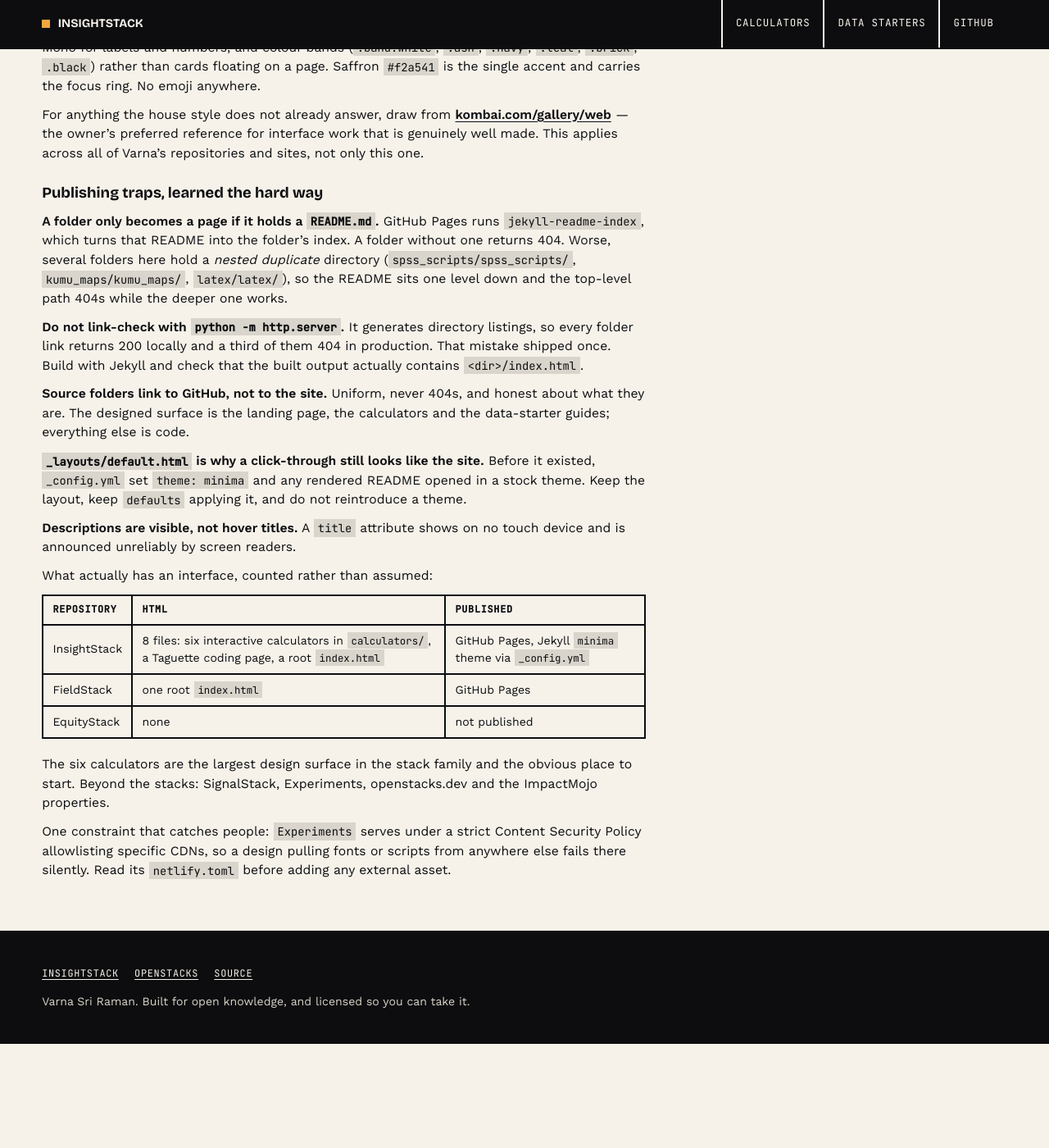
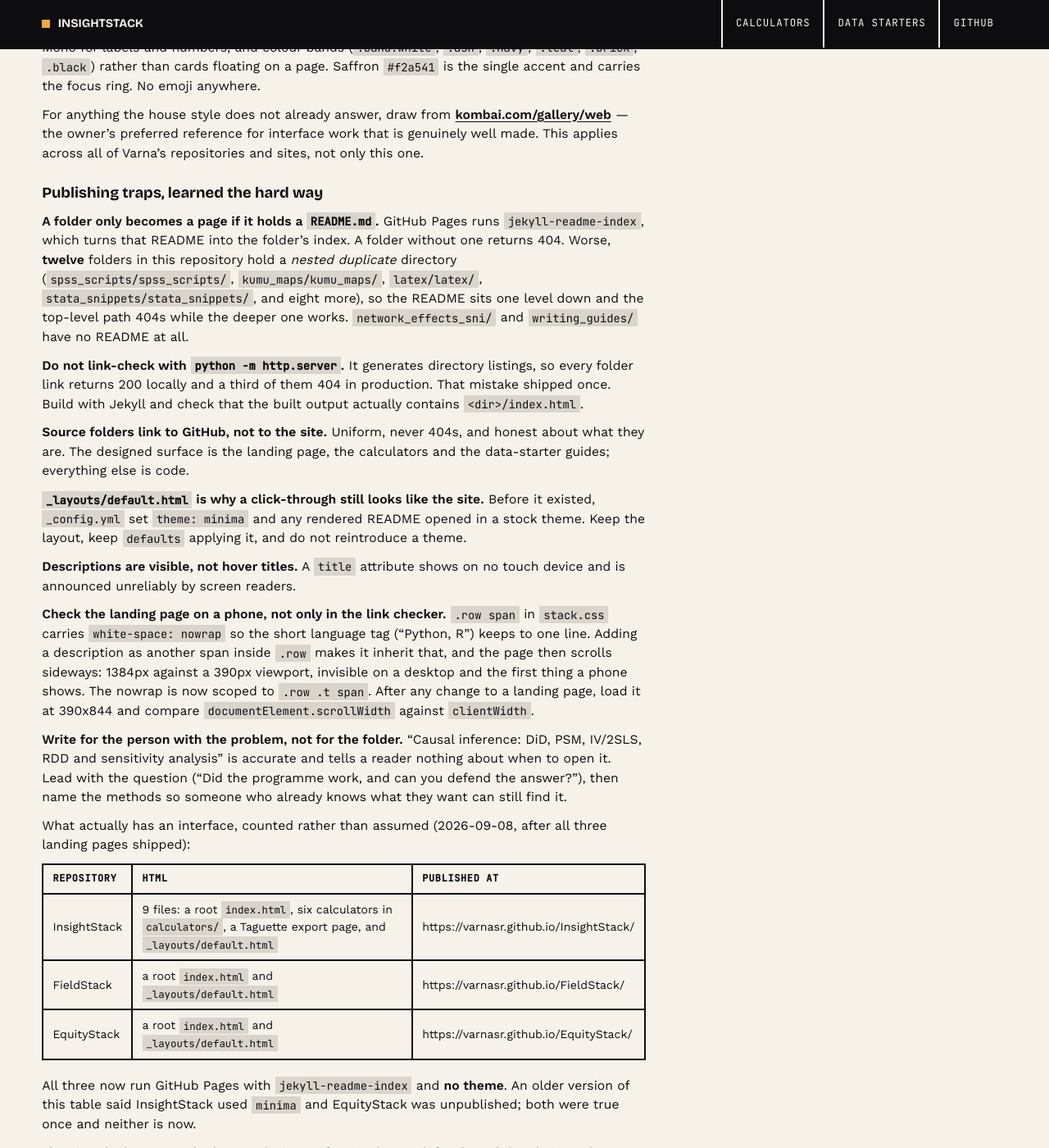
Before and after one commit to Varnasr/InsightStack, a Jekyll site: the page built from CLAUDE.md, in a window 1280 px wide and 1400 px high, scrolled down 2036 px. Shown: the whole window at 82% size. Built offline with Jekyll 4.4.1, drawn with Linux system fonts in a browser that asks for light colours; our own code applies the rules of GitHub Pages for plain Markdown files; before the commit the page ends 3309 px from its top, so only the background shows below that.

Commit message:
Correct the stale facts in CLAUDE.md, and record the two lessons from this round
The interface table said InsightStack renders through Jekyll's `minima`
theme and EquityStack is not published. Both were true when written and
neither is now: the theme was removed in favour of `_layouts/default.html`
(the same file says two paragraphs later not to reintroduce a theme), and
EquityStack has had a landing page since PR #21. Replaced with what is
actually deployed, dated, and with the three live URLs.

The nested-duplicate-directory warning named `spss_scripts/spss_scripts/`
and `kumu_maps/kumu_maps/` in all three repositories. Those folders exist
only in InsightStack, which has twelve of them; FieldStack and EquityStack
have none. Each copy now says which repository it is describing.

Added the two things this round taught. `.row span` carries
white-space: nowrap for the language tag, so a description added as
another span inherits it and the page scrolls to 1384px against a 390px
viewport, which is invisible on a desktop. And copy that lists a folder's
contents tells a reader nothing about when to open it.

EquityStack's design section also gains the house-style paragraph the
other two carry, now that it has assets/css/stack.css.

Co-Authored-By: Claude Opus 5 <noreply@anthropic.com>
Claude-Session: https://claude.ai/code/session_01DMYhECx2Dzbqad6KJxWZ7t

```diff
--- a/CLAUDE.md
+++ b/CLAUDE.md
@@ -97,10 +97,11 @@ applies across all of Varna's repositories and sites, not only this one.
 
 **A folder only becomes a page if it holds a `README.md`.** GitHub Pages runs
 `jekyll-readme-index`, which turns that README into the folder's index. A folder
-without one returns 404. Worse, several folders here hold a *nested duplicate*
-directory (`spss_scripts/spss_scripts/`, `kumu_maps/kumu_maps/`, `latex/latex/`),
-so the README sits one level down and the top-level path 404s while the deeper
-one works.
+without one returns 404. Worse, **twelve** folders in this repository hold a
+*nested duplicate* directory (`spss_scripts/spss_scripts/`, `kumu_maps/kumu_maps/`,
+`latex/latex/`, `stata_snippets/stata_snippets/`, and eight more), so the README
+sits one level down and the top-level path 404s while the deeper one works.
+`network_effects_sni/` and `writing_guides/` have no README at all.
 
 **Do not link-check with `python -m http.server`.** It generates directory
 listings, so every folder link returns 200 locally and a third of them 404 in
@@ -119,13 +120,32 @@ not reintroduce a theme.
 **Descriptions are visible, not hover titles.** A `title` attribute shows on no
 touch device and is announced unreliably by screen readers.
 
-What actually has an interface, counted rather than assumed:
+**Check the landing page on a phone, not only in the link checker.** `.row span`
+in `stack.css` carries `white-space: nowrap` so the short language tag ("Python,
+R") keeps to one line. Adding a description as another span inside `.row` makes
+it inherit that, and the page then scrolls sideways: 1384px against a 390px
+viewport, invisible on a desktop and the first thing a phone shows. The nowrap is
+now scoped to `.row .t span`. After any change to a landing page, load it at
+390x844 and compare `documentElement.scrollWidth` against `clientWidth`.
 
-| Repository | HTML | Published |
+**Write for the person with the problem, not for the folder.** "Causal inference:
+DiD, PSM, IV/2SLS, RDD and sensitivity analysis" is accurate and tells a reader
+nothing about when to open it. Lead with the question ("Did the programme work,
+and can you defend the answer?"), then name the methods so someone who already
+knows what they want can still find it.
+
+What actually has an interface, counted rather than assumed (2026-09-08, after
+all three landing pages shipped):
+
+| Repository | HTML | Published at |
 |---|---|---|
-| InsightStack | 8 files: six interactive calculators in `calculators/`, a Taguette coding page, a root `index.html` | GitHub Pages, Jekyll `minima` theme via `_config.yml` |
-| FieldStack | one root `index.html` | GitHub Pages |
-| EquityStack | none | not published |
+| InsightStack | 9 files: a root `index.html`, six calculators in `calculators/`, a Taguette export page, and `_layouts/default.html` | https://varnasr.github.io/InsightStack/ |
+| FieldStack | a root `index.html` and `_layouts/default.html` | https://varnasr.github.io/FieldStack/ |
+| EquityStack | a root `index.html` and `_layouts/default.html` | https://varnasr.github.io/EquityStack/ |
+
+All three now run GitHub Pages with `jekyll-readme-index` and **no theme**. An
+older version of this table said InsightStack used `minima` and EquityStack was
+unpublished; both were true once and neither is now.
 
 The six calculators are the largest design surface in the stack family and the
 obvious place to start. Beyond the stacks: SignalStack, Experiments,
```
